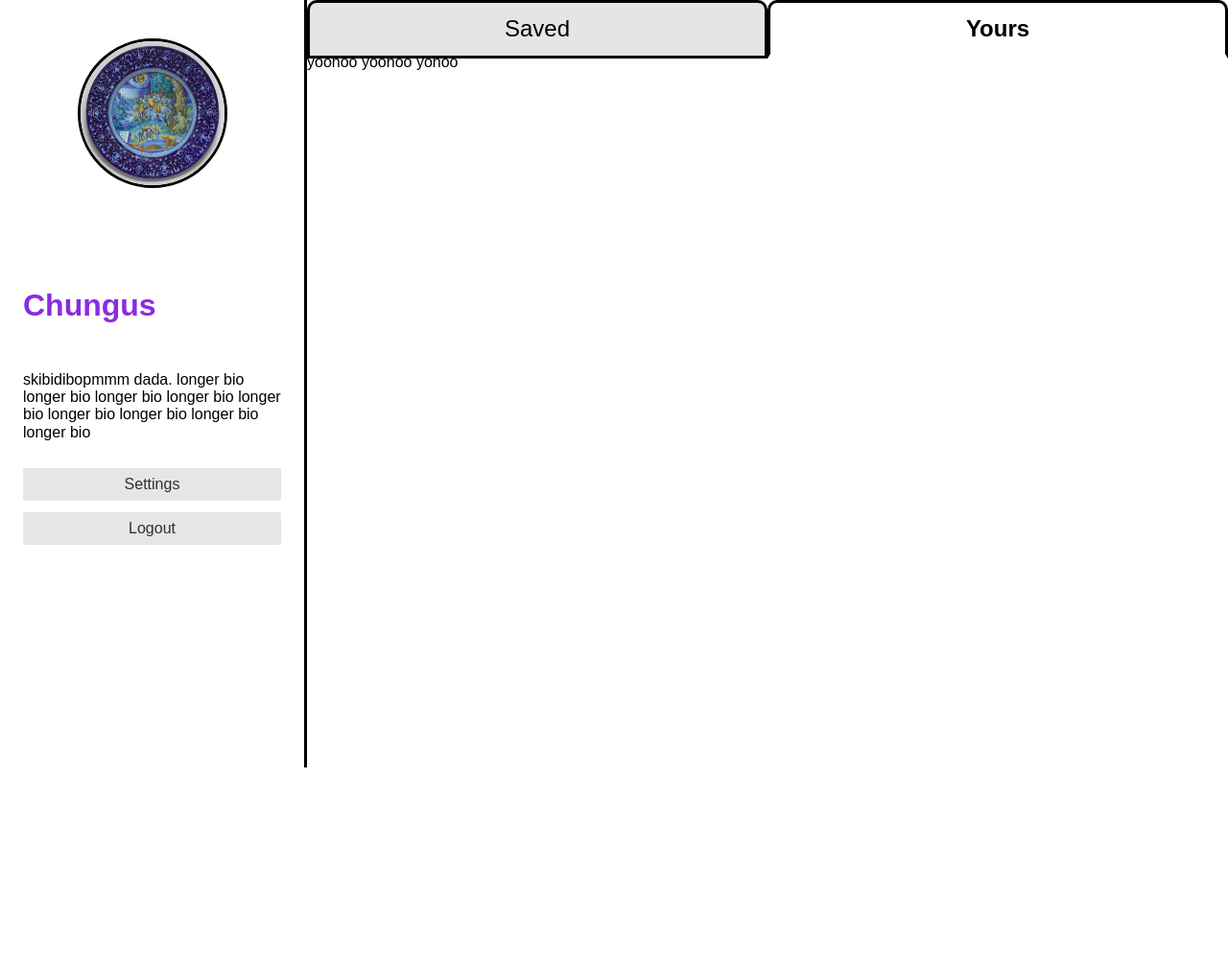
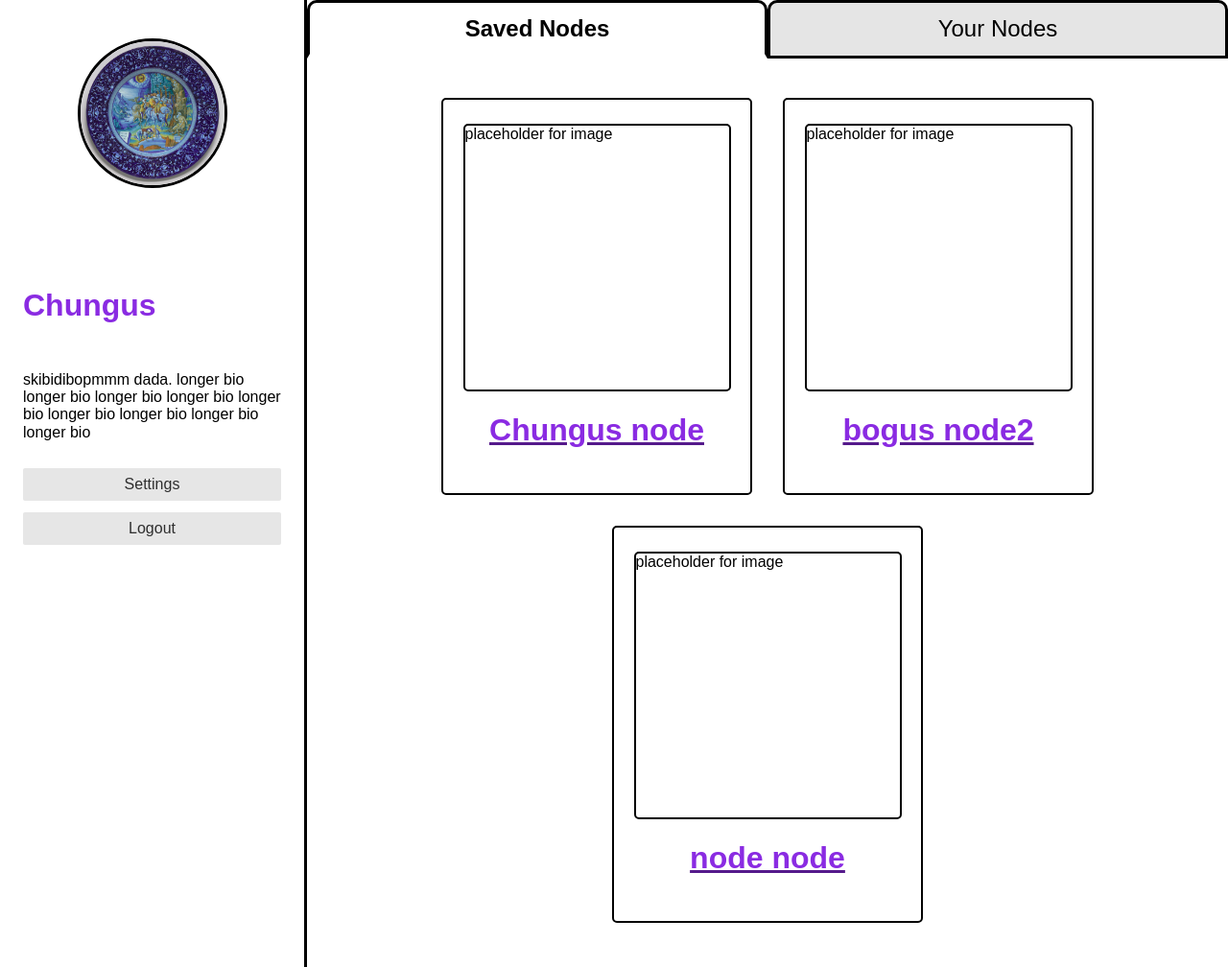
Before and after one commit to CSCI-5117-F26/developing-the-interactive-web-project-1-group-5, a Flask app: page /profile in a window 1280 px wide. Shown: the whole page at 96% size. Before the commit the page ends 800 px from the top, so only its background shows below. Run offline with Flask 3, Linux system fonts and the light colour scheme; some libraries are stand-ins or nearby versions.

Commit message:
PROFILE CSS RAHHHH

```diff
--- a/src/developing_the_interactive_web_project_1_group_5/server.py
+++ b/src/developing_the_interactive_web_project_1_group_5/server.py
@@ -83,7 +83,9 @@ def create_node():
 @app.route("/profile")
 def view_profile():
     user = {"name": "Chungus", "bio": "skibidibopmmm dada. longer bio longer bio longer bio longer bio longer bio longer bio longer bio longer bio longer bio"}
-    return render_template("profile.html", user=user)
+    bogus_nodes_yours = ["Chungus node", "bogus node2", "node node"]
+    bogus_nodes_saved = ["saved node", "hihihihihihi", "YIPPPEEEEEE", "node4  kg. g jg. glu gy lug ulyflf f y"]
+    return render_template("profile.html", user=user, saved=bogus_nodes_saved, yours=bogus_nodes_yours)
 
 @app.route("/settings")
 def view_settings():
--- a/src/developing_the_interactive_web_project_1_group_5/static/css/profile-styles.css
+++ b/src/developing_the_interactive_web_project_1_group_5/static/css/profile-styles.css
@@ -91,3 +91,36 @@ h1 {
 .radiotab:checked + .tab-label + .panel {
     display: block;
 }
+
+.profile-node-container {
+    padding: 1rem;
+}
+
+.profile-node-flex {
+    display: flex;
+    flex-wrap: wrap;
+    flex-direction: row;
+    justify-content: center;
+    margin-top: 30px;
+    margin-bottom: 30px;
+}
+
+.card {
+    width: 300px;
+    min-height: 375px;
+    border: 2px solid black;
+    border-radius: 5px;
+    padding: 10px;
+    padding-top: 25px;
+    display: flex;
+    flex-direction: column;
+    align-items: center;
+    /* justify-content: center; */
+}
+
+.profile-node-img {
+    width: 275px;
+    height: 275px;
+    border: 2px solid black;
+    border-radius: 5px;
+}
--- a/src/developing_the_interactive_web_project_1_group_5/templates/profile.html
+++ b/src/developing_the_interactive_web_project_1_group_5/templates/profile.html
@@ -23,30 +23,49 @@
 
         <div class="profile-tabs">
             <input class="radiotab" type="radio" name="prof-tabs" id="profile-saved" checked>
-            <label class="tab-label" for="profile-saved">Saved</label>
+            <label class="tab-label" for="profile-saved">Saved Nodes</label>
             <div class="panel">
-                yadda yadda yadda
+                {% if saved %}
+                <div class="profile-node-flex">
+                    {% for node in yours %}
+                    <div class="profile-node-container">
+                        <div class="card">
+                            <div class="profile-node-img">
+                                placeholder for image
+                            </div>
+                            <!-- make text clickable to access specific node?? Can't tell if we should do this or make the card itself clickable -->
+                            <a href=""><h1>{{ node }}</h1></a>
+                        </div>
+                    </div>
+                    {% endfor %}
+                </div>
+                {% else %}
+                <p>You've got no nodes. Make one here [add a button or somethn to create node]</p>
+                {% endif %}
             </div>
 
-            <input class="radiotab" type="radio" name="prof-tabs" id="profile-yours" checked>
-            <label class="tab-label" for="profile-yours">Yours</label>
+            <input class="radiotab" type="radio" name="prof-tabs" id="profile-yours">
+            <label class="tab-label" for="profile-yours">Your Nodes</label>
             <div class="panel">
-                yoohoo yoohoo yohoo
+                {% if saved %}
+                <div class="profile-node-flex">
+                    {% for node in saved %}
+                    <div class="profile-node-container">
+                        <div class="card">
+                            <div class="profile-node-img">
+                                placeholder for image
+                            </div>
+                            <!-- make text clickable to access specific node?? Can't tell if we should do this or make the card itself clickable -->
+                            <a href=""><h1>{{ node }}</h1></a>
+                        </div>
+                    </div>
+                    {% endfor %}
+                </div>
+                {% else %}
+                <p>You've got no nodes. Make one here [add a button or somethn to create node]</p>
+                {% endif %}
             </div>
         </div>
-
-
-        <!-- <div class="pure-menu pure-menu-horizontal profile-tabs">
-            <ul class="pure-menu-list">
-                <li class="pure-menu-item {% if tab == 'saved' %}pure-menu-selected{% endif %}">
-                    <a class="pure-menu-link">Saved</a>
-                </li>
-                <li class="pure-menu-item {% if tab == 'yours' %}pure-menu-selected{% endif %}">
-                    <a class="pure-menu-link">Yours</a>
-                </li>
-
-            </ul>
-        </div> -->
 
     </div>
 </div>
```
